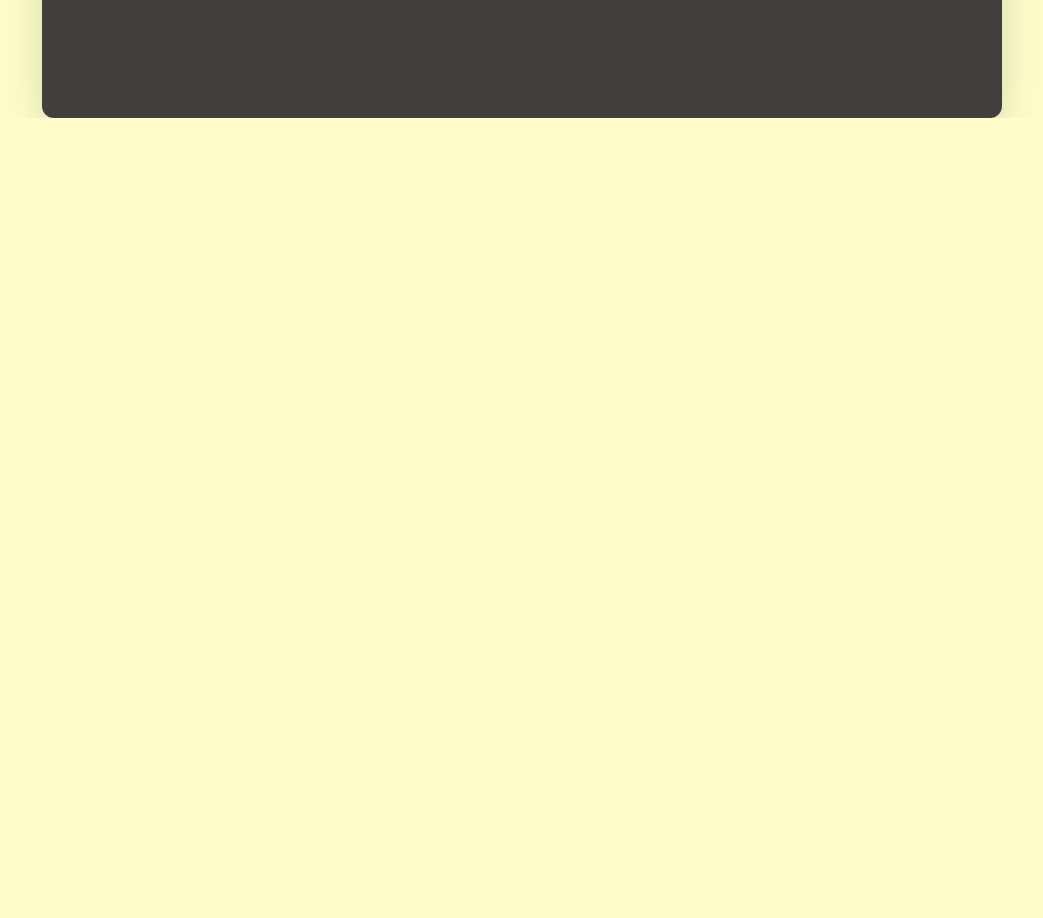
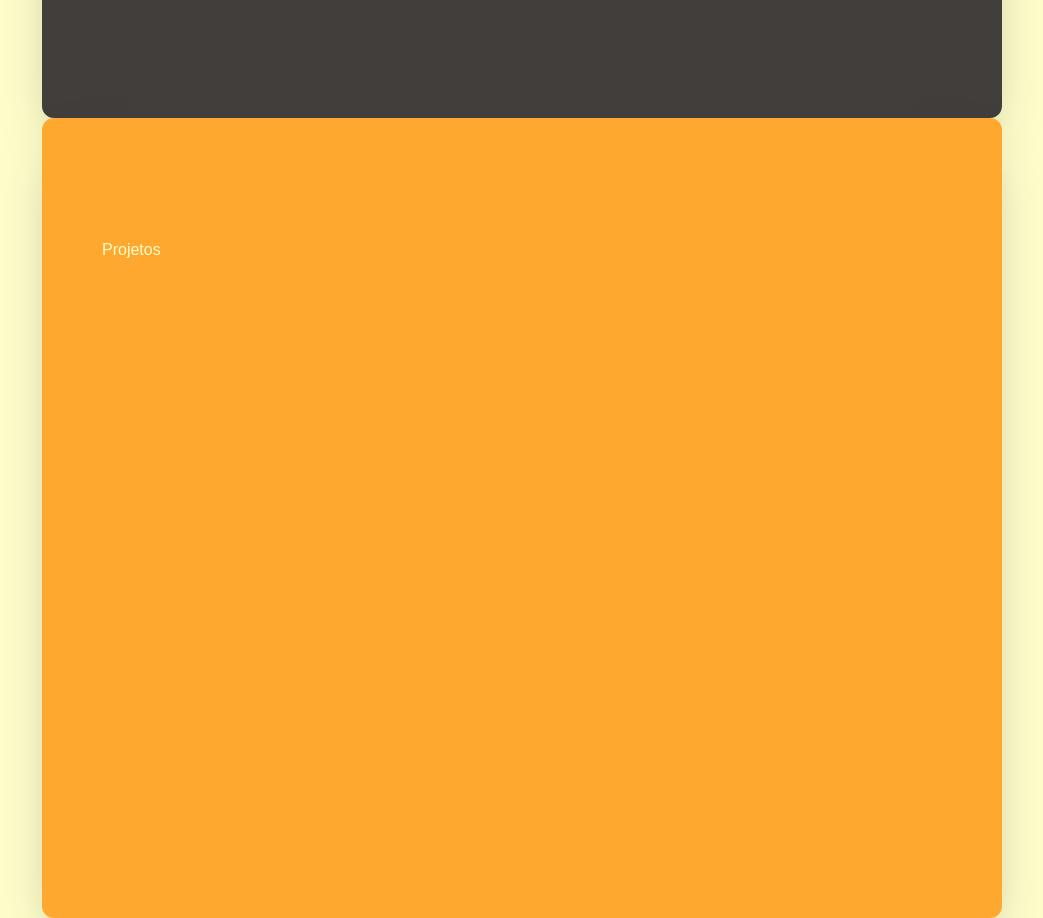
Before and after one commit to GVerdans/portifolio-GVS, a Next.js app: page / in a window 1280 px wide. Shown: the part 3514-4432 px from the top of the page, without its empty margins (118-1161 px from the left). Before the commit the page ends 3632 px from the top, so only its background shows below. Built offline with nearby package versions, Linux system fonts and the light colour scheme; a web font is replaced by a local one.

Commit message:
iniciado projetopage

```diff
--- /dev/null
+++ b/app/(public)/components/Projetos/ProjetosPage.tsx
@@ -0,0 +1,13 @@
+import PageSection from '../Section/PageSection';
+
+export default function ProjetosPage() {
+  return (
+    <>
+      <PageSection backgroundClassName="bg-(--quartiary)">
+        <div className="">
+          <h1>Projetos</h1>
+        </div>
+      </PageSection>
+    </>
+  );
+}
--- a/app/(public)/page.tsx
+++ b/app/(public)/page.tsx
@@ -1,6 +1,7 @@
 import HeroPage from './components/Hero/HeroPage';
 import AboutPage from './components/About/AboutPage';
 import StacksPage from './components/Stacks/StacksPage';
+import ProjetosPage from './components/Projetos/ProjetosPage';
 
 export default function Home() {
   return (
@@ -8,6 +9,7 @@ export default function Home() {
       <HeroPage />
       <AboutPage />
       <StacksPage />
+      <ProjetosPage />
     </>
   );
 }
```
